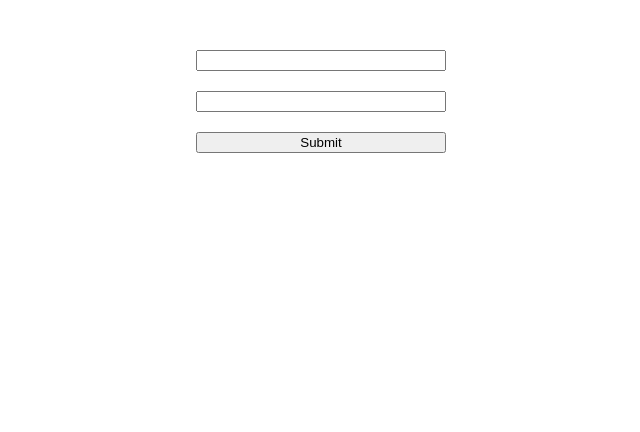
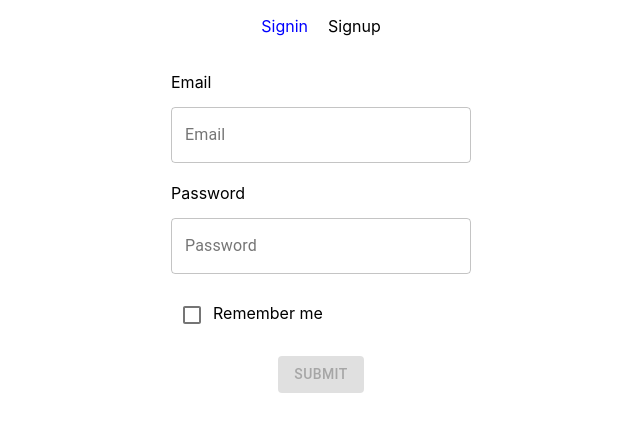
Before and after one commit to Argam11/formik, a React (Create React App) app: page / in a window 1280 px wide. Shown: the top 432 px of the page, without its empty margins (319-959 px from the left). Built offline with nearby package versions, Linux system fonts and the light colour scheme.

Commit message:
Created signin and signup forms

```diff
--- a/package.json
+++ b/package.json
@@ -3,6 +3,7 @@
   "version": "0.1.0",
   "private": true,
   "dependencies": {
+    "@material-ui/core": "^4.11.3",
     "@testing-library/jest-dom": "^5.11.4",
     "@testing-library/react": "^11.1.0",
     "@testing-library/user-event": "^12.1.10",
@@ -10,6 +11,7 @@
     "react": "^17.0.1",
     "react-dom": "^17.0.1",
     "react-scripts": "4.0.2",
+    "sass": "^1.32.8",
     "web-vitals": "^1.0.1",
     "yup": "^0.32.9"
   },
--- a/src/App.css
+++ /dev/null
@@ -1,3 +0,0 @@
-.App {
-  text-align: center;
-}
--- a/src/App.js
+++ b/src/App.js
@@ -1,10 +1,27 @@
-import Form from "./components/Form";
-import "./App.css";
+import { useState } from "react";
+import Signin from "./components/Signin/Signin";
+import Signup from "./components/Signup/Signup";
+import "./App.scss";
 
 function App() {
+  const [activeTab, setActiveTab] = useState("Signin");
   return (
     <div className="App">
-      <Form />
+      <div className="nav-bar">
+        <p
+          className={activeTab === "Signin" && "active"}
+          onClick={() => setActiveTab("Signin")}
+        >
+          Signin
+        </p>
+        <p
+          className={activeTab === "Signup" && "active"}
+          onClick={() => setActiveTab("Signup")}
+        >
+          Signup
+        </p>
+      </div>
+      <div>{activeTab === "Signin" ? <Signin /> : <Signup />}</div>
     </div>
   );
 }
--- /dev/null
+++ b/src/App.scss
@@ -0,0 +1,21 @@
+.App {
+  text-align: center;
+  .nav-bar {
+    display: flex;
+    justify-content: center;
+    & > p {
+      cursor: pointer;
+
+      &.active {
+        color: blue;
+      }
+      &:hover {
+        color: blue;
+        text-decoration: underline;
+      }
+    }
+    & > p:not(:first-child) {
+      margin-left: 20px;
+    }
+  }
+}
--- /dev/null
+++ b/src/components/ErrorText/ErrorText.js
@@ -0,0 +1,8 @@
+import React from "react";
+import "./ErrorText.scss";
+
+const ErrorText = ({ msg }) => {
+  return <div className="error-message">{msg}</div>;
+};
+
+export default ErrorText;
--- /dev/null
+++ b/src/components/ErrorText/ErrorText.scss
@@ -0,0 +1,3 @@
+.error-message {
+  color: red;
+}
--- a/src/components/Form.css
+++ /dev/null
@@ -1,7 +0,0 @@
-.form form {
-  display: flex;
-  flex-direction: column;
-  width: 250px;
-  margin: auto;
-  margin-top: 50px;
-}
--- a/src/components/Form.js
+++ /dev/null
@@ -1,36 +0,0 @@
-import React from "react";
-import { Formik, ErrorMessage } from "formik";
-import * as Yup from "yup";
-
-import "./Form.css";
-
-const validationSchema = Yup.object({
-  name: Yup.string().required("Required!"),
-  email: Yup.string().email("Invalid email").required("Required!"),
-});
-
-const Form = () => {
-  const onSubmit = (v) => {
-    console.log(v);
-  };
-
-  return (
-    <div className="form">
-      <Formik initialValues={{ name: "", email: "" }} validationSchema={validationSchema} onSubmit={onSubmit}>
-        {(formik) => (
-          <form onSubmit={formik.handleSubmit}>
-            <input type="text" name="name" value={formik.values.name} onChange={formik.handleChange} />
-            <ErrorMessage name="name" />
-            <br />
-            <input type="text" name="email" value={formik.values.email} onChange={formik.handleChange} />
-            <ErrorMessage name="email" />
-            <br />
-            <button type="submit">Submit</button>
-          </form>
-        )}
-      </Formik>
-    </div>
-  );
-};
-
-export default Form;
--- /dev/null
+++ b/src/components/Signin/Signin.js
@@ -0,0 +1,72 @@
+import React from "react";
+import { useFormik } from "formik";
+import { TextField, Checkbox, Button } from "@material-ui/core";
+import "./Signin.scss";
+
+const Signin = () => {
+  const formik = useFormik({
+    initialValues: {
+      email: "",
+      password: "",
+      rememberMe: false,
+    },
+    validate: (values) => {
+      const errors = {};
+
+      if (!values.email) {
+        errors.email = "Required";
+      } else if (!/^[A-Z0-9._%+-]+@[A-Z0-9.-]+\.[A-Z]{2,4}$/i.test(values.email)) {
+        errors.email = "Invalid email address";
+      }
+
+      if (!values.password) {
+        errors.password = "Required";
+      } else if (values.password.length < 8) {
+        errors.password = "Password must be at least 8 characters";
+      }
+
+      return errors;
+    },
+    onSubmit: (values) => {
+      console.log(values);
+    },
+  });
+  return (
+    <div className="signin">
+      <form onSubmit={formik.handleSubmit}>
+        <div className="form-control">
+          <label htmlFor="email">Email</label>
+          <TextField
+            id="email"
+            label="Email"
+            variant="outlined"
+            value={formik.values.email}
+            onChange={formik.handleChange}
+            error={formik.touched.email && Boolean(formik.errors.email)}
+          />
+        </div>
+        <div className="form-control">
+          <label htmlFor="password">Password</label>
+          <TextField
+            type="password"
+            id="password"
+            label="Password"
+            variant="outlined"
+            value={formik.values.password}
+            onChange={formik.handleChange}
+            error={formik.touched.password && Boolean(formik.errors.password)}
+          />
+        </div>
+        <div className="form-control-checkbox">
+          <Checkbox id="rememberMe" color="primary" checked={formik.values.rememberMe} onChange={formik.handleChange} />
+          <label htmlFor="rememberMe">Remember me</label>
+        </div>
+        <Button disabled={!formik.isValid || !formik.dirty} type="submit" variant="contained" color="primary">
+          Submit
+        </Button>
+      </form>
+    </div>
+  );
+};
+
+export default Signin;
--- /dev/null
+++ b/src/components/Signin/Signin.scss
@@ -0,0 +1,22 @@
+.signin {
+  width: 300px;
+  margin: auto;
+}
+.error {
+  color: red;
+}
+
+.form-control {
+  width: 100%;
+  margin: 20px 0;
+  display: flex;
+  flex-direction: column;
+  text-align: start;
+  & > label {
+    margin-bottom: 15px;
+  }
+}
+.form-control-checkbox {
+  text-align: start;
+  margin: 20px 0;
+}
--- /dev/null
+++ b/src/components/Signup/Signup.js
@@ -0,0 +1,132 @@
+import React from "react";
+import { Formik, Form, Field, ErrorMessage } from "formik";
+import { Button } from "@material-ui/core";
+import ErrorText from "../ErrorText/ErrorText";
+import * as Yup from "yup";
+import "./Signup.scss";
+
+const validationSchema = Yup.object({
+  email: Yup.string().email().required("Required"),
+  password: Yup.string()
+    .min(8, "Password must be at least 8 characters")
+    .required("Required"),
+  confirmPassword: Yup.string()
+    .oneOf([Yup.ref("password"), ""], "Passwords must match")
+    .required("Required"),
+  gender: Yup.string().required("Required"),
+  select: Yup.string().required("Required"),
+  description: Yup.string().required("Required"),
+});
+
+const Signup = () => {
+  const onSubmit = (values) => {
+    console.log(values);
+  };
+
+  return (
+    <div className="signup">
+      <Formik
+        initialValues={{
+          email: "",
+          password: "",
+          confirmPassword: "",
+          gender: "",
+          select: "red",
+        }}
+        validationSchema={validationSchema}
+        onSubmit={onSubmit}
+      >
+        {(formik) => {
+          return (
+            <Form>
+              <div className="form-control">
+                <label htmlFor="email">Email</label>
+                <Field className="text-field" name="email" placeholder="Email" />
+                <ErrorMessage name="email">
+                  {(msg) => <ErrorText msg={msg} />}
+                </ErrorMessage>
+              </div>
+              <div className="form-control">
+                <label htmlFor="password">Password</label>
+                <Field
+                  className="text-field"
+                  type="password"
+                  name="password"
+                  placeholder="Password"
+                />
+                <ErrorMessage name="password">
+                  {(msg) => <ErrorText msg={msg} />}
+                </ErrorMessage>
+              </div>
+              <div className="form-control">
+                <label htmlFor="confirmPassword">Confirm password</label>
+                <Field
+                  className="text-field"
+                  type="password"
+                  name="confirmPassword"
+                  placeholder="Confirm password"
+                />
+                <ErrorMessage name="confirmPassword">
+                  {(msg) => <ErrorText msg={msg} />}
+                </ErrorMessage>
+              </div>
+              <div className="form-control-radio">
+                <div>
+                  <label htmlFor="male">Male</label>
+                  <Field
+                    id="male"
+                    className="text-field"
+                    type="radio"
+                    name="gender"
+                    value="one"
+                  />
+                </div>
+                <div>
+                  <label htmlFor="female">Female</label>
+                  <Field
+                    id="female"
+                    className="text-field"
+                    type="radio"
+                    name="gender"
+                    value="two"
+                  />
+                </div>
+                <ErrorMessage name="gender">
+                  {(msg) => <ErrorText msg={msg} />}
+                </ErrorMessage>
+              </div>
+              <div className="form-control">
+                <label htmlFor="select">Select</label>
+                <Field as="select" className="text-field" name="select">
+                  <option value="red">Red</option>
+                  <option value="green">Green</option>
+                  <option value="blue">Blue</option>
+                </Field>
+                <ErrorMessage name="select">
+                  {(msg) => <ErrorText msg={msg} />}
+                </ErrorMessage>
+              </div>
+              <div className="form-control">
+                <label htmlFor="description">Description</label>
+                <Field as="textarea" className="text-field" name="description" />
+                <ErrorMessage name="description">
+                  {(msg) => <ErrorText msg={msg} />}
+                </ErrorMessage>
+              </div>
+              <Button
+                disabled={!formik.isValid || !formik.dirty}
+                type="submit"
+                variant="contained"
+                color="primary"
+              >
+                Submit
+              </Button>
+            </Form>
+          );
+        }}
+      </Formik>
+    </div>
+  );
+};
+
+export default Signup;
--- /dev/null
+++ b/src/components/Signup/Signup.scss
@@ -0,0 +1,14 @@
+.signup {
+  width: 300px;
+  margin: auto;
+  .text-field {
+    padding: 10px 5px;
+    border-radius: 4px;
+    outline-style: none;
+    border: 1px solid #555;
+  }
+  .form-control-radio {
+    display: flex;
+    margin: 20px 0;
+  }
+}
```
Also changed, not shown: 1 other file (tests, documents, lock files or other folders).
